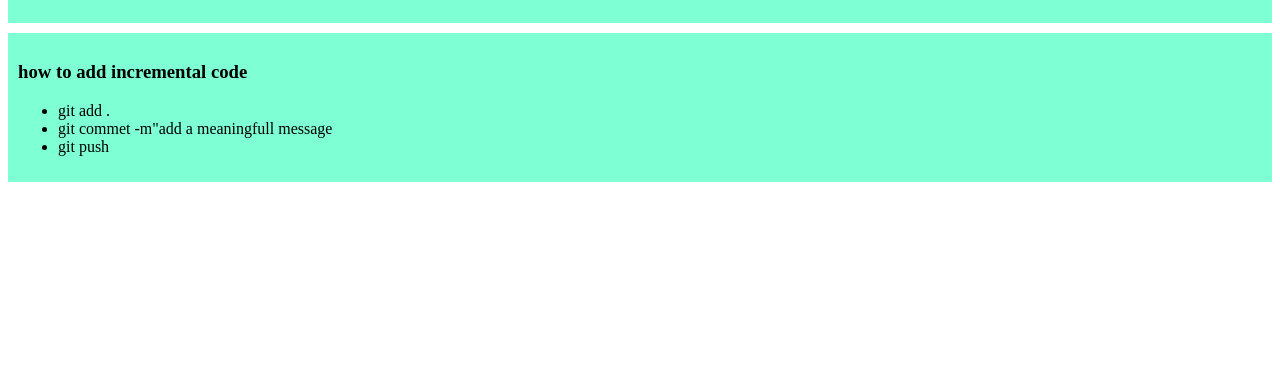
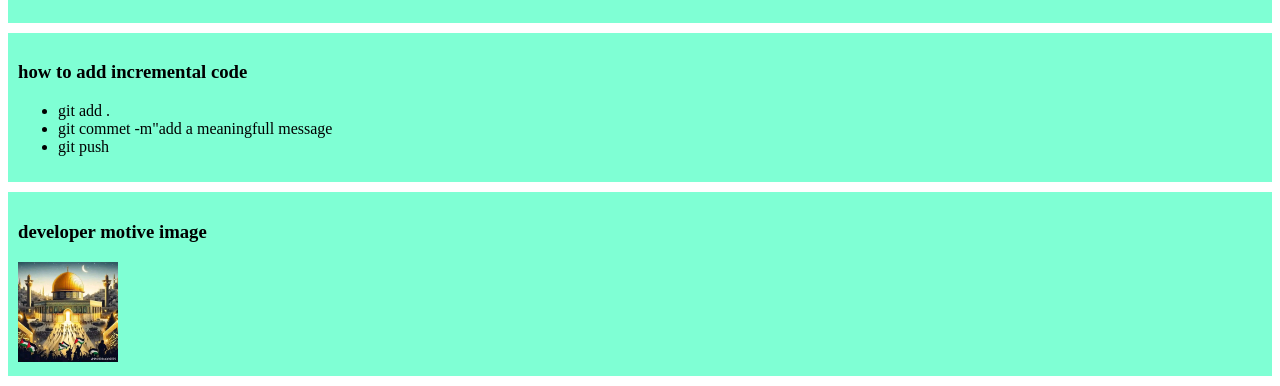
Before and after one commit to mozzammelrobi/problem-issue, a plain HTML site: page problem.html in a window 1280 px wide. Shown: the part 461-847 px from the top of the page. Before the commit the page ends 800 px from the top, so only its background shows below. Drawn offline with Linux system fonts and the light colour scheme.

Commit message:
palistine pic

```diff
--- a/problem.html
+++ b/problem.html
@@ -27,5 +27,9 @@
             <li>git push</li>
         </ul>
     </div>
+    <div>
+        <h3>developer motive image</h3>
+        <img src="robi.jpg" alt="">
+    </div>
 </body>
 </html>
--- a/styles/blog.css
+++ b/styles/blog.css
@@ -3,3 +3,6 @@ div{
     padding: 10px;
     margin-bottom: 10px;
 }
+img{
+    width: 100px;
+}
```
Also changed, not shown: robi.jpg (added).
